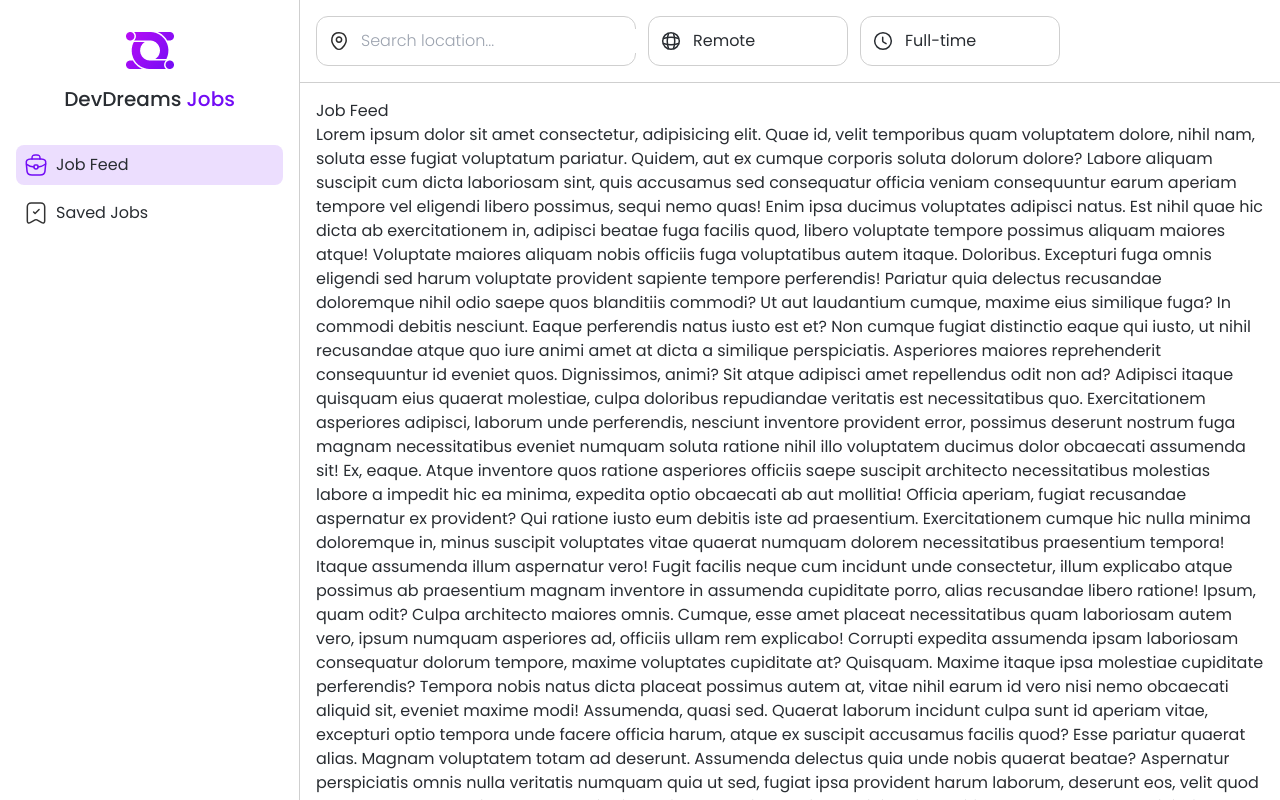
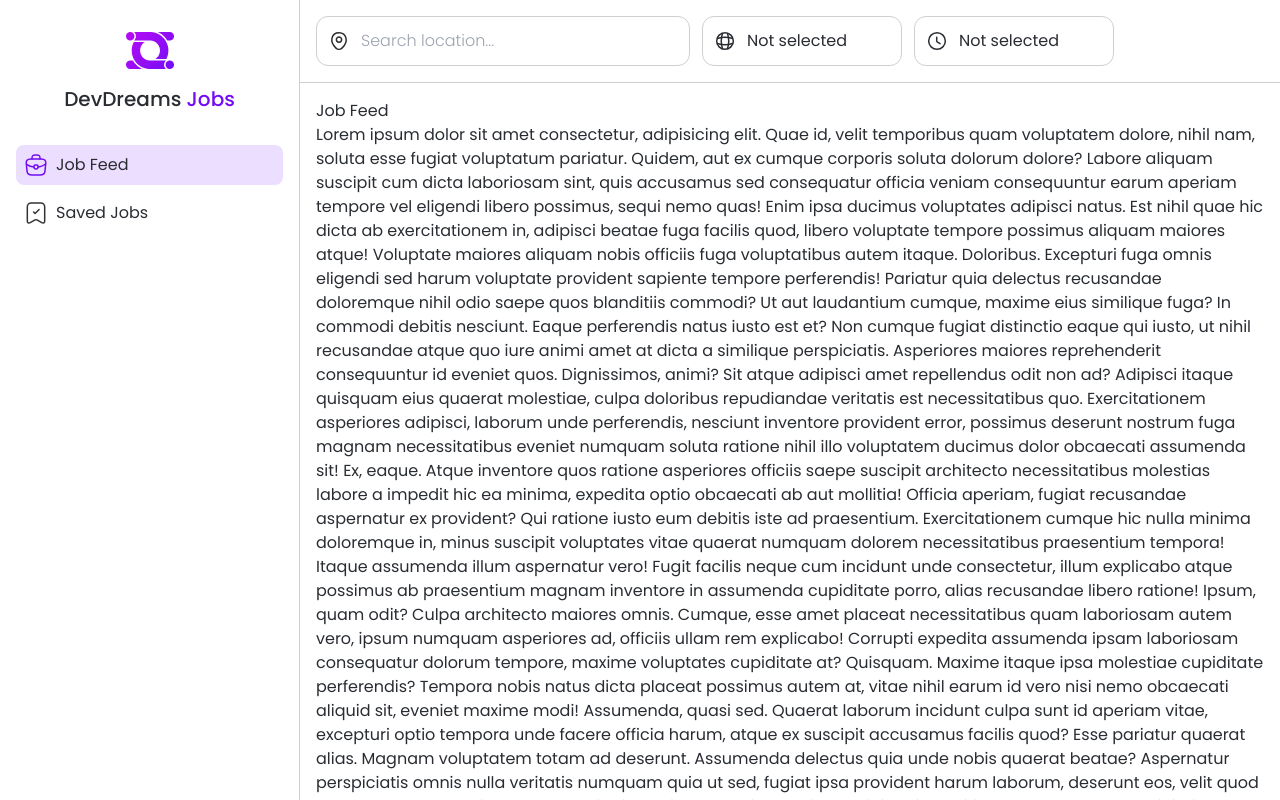
Before and after one commit to gustav-evensson/dev-dreams, a Next.js app in the folder website/: page /job-board/jobs in a window 1280 px wide. Built offline with nearby package versions, Linux system fonts and the light colour scheme.

Commit message:
Redux slice for filter

```diff
--- /dev/null
+++ b/website/src/app/GlobalRedux/Features/filter/filterSlice.ts
@@ -0,0 +1,38 @@
+"use client";
+
+import { createSlice } from "@reduxjs/toolkit";
+
+export type filterState = {
+    location: string,
+    site: string,
+    type: string,
+    job: string
+}
+
+const initialState: filterState = {
+    location: '',
+    site: '',
+    type: '',
+    job: ''
+}
+
+export const filterSlice = createSlice({
+    name: 'filter',
+    initialState,
+    reducers: {
+        setLocation: (state, value) => {state.location = value.payload},
+        setSite: (state, value) => {state.site = value.payload},
+        setType: (state, value) => {state.type = value.payload},
+        setJob: (state, value) => {state.job = value.payload},
+        setAll: (state, value) => {
+            state.location = value.payload.location
+            state.site = value.payload.site
+            state.type = value.payload.types
+            state.job = value.payload.job
+        }
+    }
+})
+
+export const { setLocation, setSite, setType, setJob, setAll } = filterSlice.actions
+
+export default filterSlice.reducer;
--- a/website/src/app/GlobalRedux/store.ts
+++ b/website/src/app/GlobalRedux/store.ts
@@ -2,11 +2,12 @@
 
 import { configureStore } from "@reduxjs/toolkit";
 import sideBarReducer from "./Features/sideBar/sideBarSlice";
-import { config } from "process";
+import filterReducer from "./Features/filter/filterSlice";
 
 export const store = configureStore({
     reducer: {
         sideBar: sideBarReducer,
+        filter: filterReducer,
     },
 });
 
--- a/website/src/app/api/geoLocation/route.ts
+++ b/website/src/app/api/geoLocation/route.ts
@@ -15,19 +15,14 @@ export async function GET(request: Request) {
     // Check if the search query is a city, country pair or just a city or country
     if (searchQuery.includes(",")) {
         const queryParts = searchQuery.split(",");
+        console.log(`queryParts: [${queryParts[0]}, ${queryParts[1]}]`);
         dbQuery = {
             $or: [
                 {
-                    country: { $regex: queryParts[1] },
+                    country: queryParts[1],
                 },
                 {
-                    city: { $regex: queryParts[0] },
-                },
-                {
-                    country: { $regex: queryParts[0] },
-                },
-                {
-                    city: { $regex: queryParts[1] },
+                    city: { $regex: queryParts[0], $options: "i" },
                 },
             ],
         };
@@ -35,10 +30,10 @@ export async function GET(request: Request) {
         dbQuery = {
             $or: [
                 {
-                    country: { $regex: searchQuery },
+                    country: { $regex: searchQuery, $options: "i" },
                 },
                 {
-                    city: { $regex: searchQuery },
+                    city: { $regex: searchQuery, $options: "i" },
                 },
             ],
         };
@@ -47,6 +42,7 @@ export async function GET(request: Request) {
     const cursor = db.collection("locations").find(dbQuery).limit(5);
 
     const results = await cursor.toArray();
+    console.log("searchQuery: ", searchQuery);
     console.log("results: ", results);
 
     const returnResults = results.map((result) => {
--- a/website/src/app/globals.scss
+++ b/website/src/app/globals.scss
@@ -15,6 +15,6 @@
   @apply text-primary border-b border-transparent transition hover:border-primary;
 }
 
-.dd_dropdown{
-
+.dd_action_object{
+  @apply border border-border transition rounded-xl p-3 focus-within:border-text
 }
--- a/website/src/components/DropDown.tsx
+++ b/website/src/components/DropDown.tsx
@@ -1,14 +1,18 @@
 "use client"
 
+// React
 import { useState } from "react"
+
+// Next assets
 import Image from "next/image"
 
 type Props = {
     options: string[],
     icon: any,
+    emit: (value: string) => void
 }
 
-export default function Dropdown({ options, icon }: Props){
+export default function Dropdown({ options, icon, emit }: Props){
 
     const [selected, setSelected] = useState(options[0])
     const [show, setShow] = useState(false)
@@ -19,13 +23,19 @@ export default function Dropdown({ options, icon }: Props){
         }
     }
 
+    function handleSelect(value: string){
+        setSelected(value)
+        emit(value)
+        setShow(false)
+    }
+
     return (
         <div tabIndex={0} onKeyDown={handleKeyDown} onClick={() => setShow(!show)} className={`cursor-pointer flex border border-border rounded-xl p-3 min-w-[200px] max-w-xs items-center gap-3 relative transition ${show ? 'border-text': ''}`}>
             <Image src={icon} width={20} height={20} alt="dropdown icon"/>
             <span>{selected}</span>
             <div className={`overflow-auto max-h-sm absolute bottom-[-4px] left-0 translate-y-full w-full min-w-fit bg-bg border border-border rounded-xl transition ${!show ? 'scale-90 translate-y-[95%] opacity-0 pointer-events-none' : ''}`}>
                 {options.map((option, index) => (
-                    <button key={index} tabIndex={show ? 0 : -1} className="w-full text-sm p-3 hover:bg-bg2 text-left" onClick={() => {setSelected(option)}}>{option}</button>
+                    <button key={index} tabIndex={show ? 0 : -1} className="w-full text-sm p-3 hover:bg-bg2 text-left" onClick={() => {handleSelect(option)}}>{option}</button>
                 ))}
             </div>
         </div>
--- a/website/src/components/LocationSearch.tsx
+++ b/website/src/components/LocationSearch.tsx
@@ -35,7 +35,7 @@ export default function LocationSearch({ icon, onChange, placeholder }: Props) {
     return (
         <label
             htmlFor="searchBar"
-            className="cursor-text flex border border-border transition rounded-xl p-3 min-w-[200px] w-80 items-center gap-3 relative focus-within:border-text"
+            className="dd_action_object cursor-text flex min-w-[200px] max-w-sm items-center gap-3 relative"
         >
             <Image src={icon} width={20} height={20} alt="dropdown icon" className="grayscale" />
             <input
--- /dev/null
+++ b/website/src/components/SearchBar.tsx
@@ -0,0 +1,39 @@
+
+// Next assets
+import Image from "next/image";
+
+// React
+import { useState } from "react";
+
+// Assets
+import searchIcon from "@/public/icons/TopBar/search_20x20.svg";
+
+type Props = {
+    placeholder?: string;
+    emit: (value: string) => void;
+};
+
+export default function LocationSearch({ emit, placeholder }: Props) {
+    const [search, setSearch] = useState<string>("");
+
+    return (
+        <label
+            htmlFor="searchBar"
+            className="cursor-text flex border border-border transition rounded-xl p-3 min-w-[200px] max-w-sm items-center gap-3 relative focus-within:border-text"
+        >
+            <Image src={searchIcon} width={20} height={20} alt="dropdown icon" />
+            <input
+                onChange={(e) => {
+                    emit(e.target.value);
+                    setSearch(e.target.value);
+                }}
+                value={search}
+                className="outline-none font-light"
+                type="text"
+                placeholder={placeholder}
+                name="searchBar"
+                id="searchBar"
+            />
+        </label>
+    );
+}
--- a/website/src/components/SideBarBtn.tsx
+++ b/website/src/components/SideBarBtn.tsx
@@ -1,9 +1,13 @@
 "use client"
 
+// Redux imports
 import { useDispatch } from "react-redux";
 import { open } from "../app/GlobalRedux/Features/sideBar/sideBarSlice";
 
+// Next assets
 import Image from "next/image";
+
+// Assets
 import sideBarImage from '@/public/icons/TopBar/sidebar_24x24.svg'
 
 export default function SideBarBtn(){
--- a/website/src/components/TopBar.tsx
+++ b/website/src/components/TopBar.tsx
@@ -1,28 +1,44 @@
 "use client";
 
+// Components
 import SideBarBtn from "./SideBarBtn";
 import Dropdown from "./DropDown";
 import LocationSearch from "./LocationSearch";
 
-import Image from "next/image";
-
+// Assets
 import searchIcon from "@/public/icons/TopBar/search_24x24_clr.svg";
 import filterIcon from "@/public/icons/TopBar/filter_24x24_clr.svg";
 import globeIcon from "@/public/icons/TopBar/globe_20x20.svg";
 import clockIcon from "@/public/icons/TopBar/clock_20x20.svg";
 import locationIcon from "@/public/icons/TopBar/location_20x20.svg";
 
-import { useState } from "react";
+// Redux imports
+import { useDispatch } from "react-redux";
+import { setAll } from "../app/GlobalRedux/Features/filter/filterSlice";
+
+// Next assets
+import Image from "next/image";
+
+// React
+import { useEffect, useState } from "react";
 
 export default function TopBar() {
+    const dispatch = useDispatch();
 
+    // Controls the visibility of the search bar and filter bar
     const [showSearch, setShowSearch] = useState(false);
     const [showFilter, setShowFilter] = useState(false);
 
-    const onSearchChange = (value: string) => {
-        console.log("Received: ", value);
-        return value;
-    }
+    // Filter states
+    const [site, setSite] = useState<string>("Not selected");
+    const [type, setType] = useState<string>("Not selected");
+    const [location, setLocation] = useState<string>("");
+    const [job, setJob] = useState<string>("");
+
+    // Update the filter state in the redux store
+    useEffect(() => {
+        dispatch(setAll({ site, type, location, job }));
+    }, [site, type, location, job]);
 
     return (
         <div>
@@ -53,9 +69,9 @@ export default function TopBar() {
                 </div>
                 {/* Fore large screens */}
                 <div className="gap-3 hidden lg:flex">
-                    <LocationSearch icon={locationIcon} onChange={onSearchChange} placeholder="Search location..."/>
-                    <Dropdown options={["Remote", "Hybrid", "On site"]} icon={globeIcon} />
-                    <Dropdown options={["Full-time", "Part-time", "Internship"]} icon={clockIcon} />
+                    <LocationSearch icon={locationIcon} onChange={(emit) => setLocation(emit)} placeholder="Search location..." />
+                    <Dropdown options={["Not selected", "Remote", "Hybrid", "On site"]} emit={(emit) => setSite(emit)} icon={globeIcon} />
+                    <Dropdown options={["Not selected", "Full-time", "Part-time", "Internship"]} emit={(emit) => setType(emit)} icon={clockIcon} />
                 </div>
             </div>
         </div>
```
